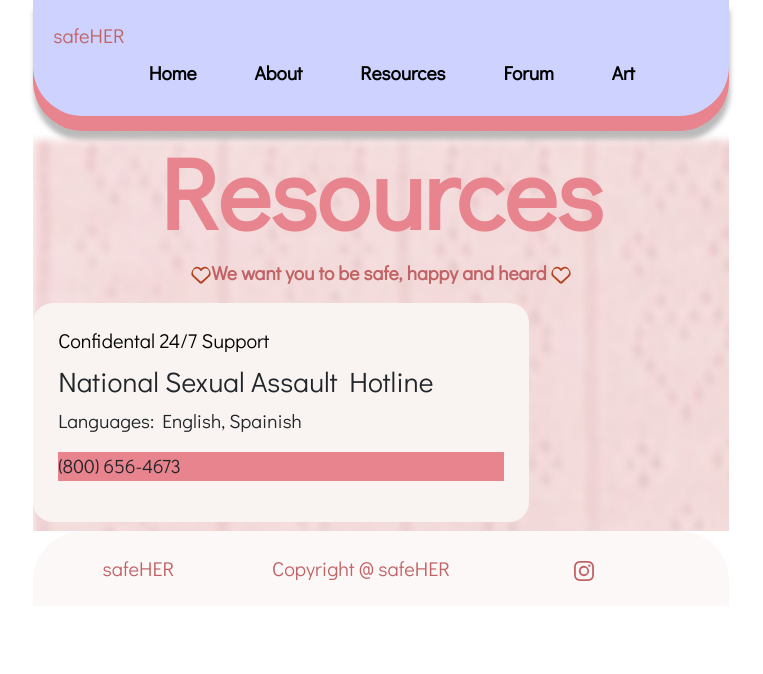
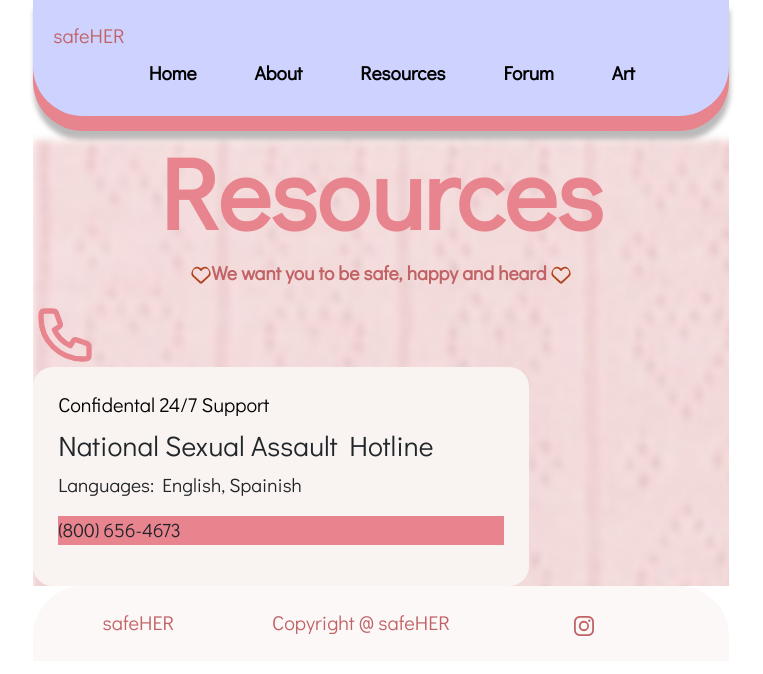
Before and after one commit to ArchitaSarin/safe-her1, a React (Create React App) app in the folder my-app/: page /resources in a window 1280 px wide. Shown: the top 674 px of the page, without its empty margins (259-1022 px from the left). Built offline with nearby package versions, Linux system fonts and the light colour scheme.

Commit message:
more svg file edits

```diff
--- a/my-app/src/Components/resources.js
+++ b/my-app/src/Components/resources.js
@@ -1,23 +1,27 @@
 import React from 'react';
 import '../App.css';
 import '../Styles/resources.css';
-import HeaderImage from '../Images/resources-header.png'
-import Heart from '../Images/heart.svg'
+import HeaderImage from '../Images/resources-header.png';
+import Heart from '../Images/heart.svg';
+import Phone from '../Images/phone.svg';
+
+
 
 
 export const Resources = () => {
     return (
+
         <div id="resources-header">
             <div id="header-text">
                 <h1 id="header-main-text">Resources</h1>
                 <p id="header-small-text"> <img src={Heart} class="heart"/>We want you to be safe, happy and heard <img src={Heart} class="heart"/></p>
 
             </div>
-
+            <img src={Phone}/>
             <div id="header-box-container">
                 <div class="header-box">
                     <div class="header-box-text">
-                        <h2>Confidental 24/7 Support</h2>
+                        <h2> Confidental 24/7 Support</h2>
                         <h3>National Sexual Assault Hotline</h3>
                         <p>Languages: English, Spainish</p>
 
```
Also changed, not shown: my-app/src/Images/globe-svgrepo-com.svg (renamed from my-app/src/Images/globe.svg).
